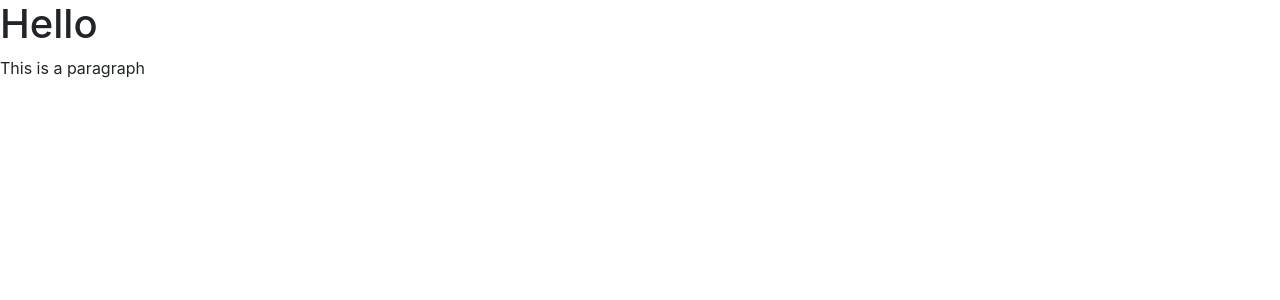
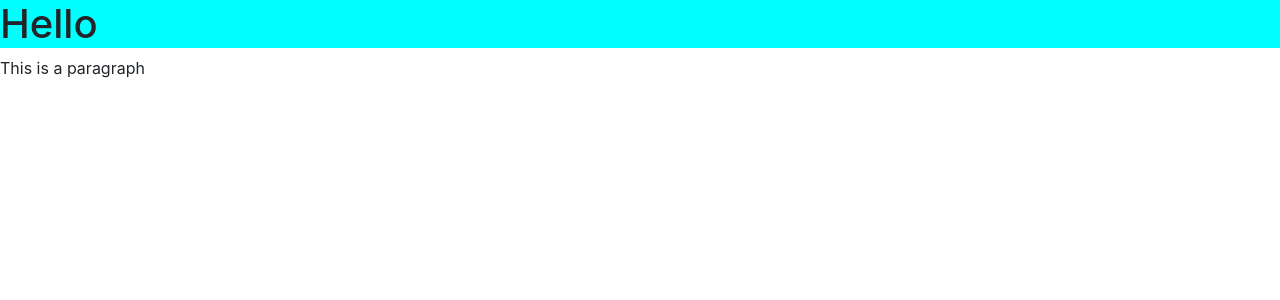
Before and after one commit to kvenkatvarma/ReactRepo, a React (Create React App) app: page / in a window 1280 px wide. Shown: the top 300 px of the page. Built offline with nearby package versions, Linux system fonts and the light colour scheme.

Commit message:
Added global css file

```diff
--- a/src/App.jsx
+++ b/src/App.jsx
@@ -4,7 +4,7 @@ class NavBar extends Component{
 render(){
     return (
         <React.Fragment>
-            <h1>Hello</h1>
+            <h1 class="highlight">Hello</h1>
             <p>This is a paragraph</p>
         </React.Fragment>
     );
--- /dev/null
+++ b/src/index.css
@@ -0,0 +1,4 @@
+.highlight
+{
+    background-color: aqua;
+}
--- a/src/index.js
+++ b/src/index.js
@@ -5,7 +5,7 @@ import "popper.js/dist/umd/popper";
 import "bootstrap/dist/js/bootstrap";
 import "bootstrap/dist/css/bootstrap.css";
 import  NavBar  from './App';
-
+import "./index.css";
 const root = ReactDOM.createRoot(document.getElementById('root'));
 root.render(
   <React.StrictMode>
```
